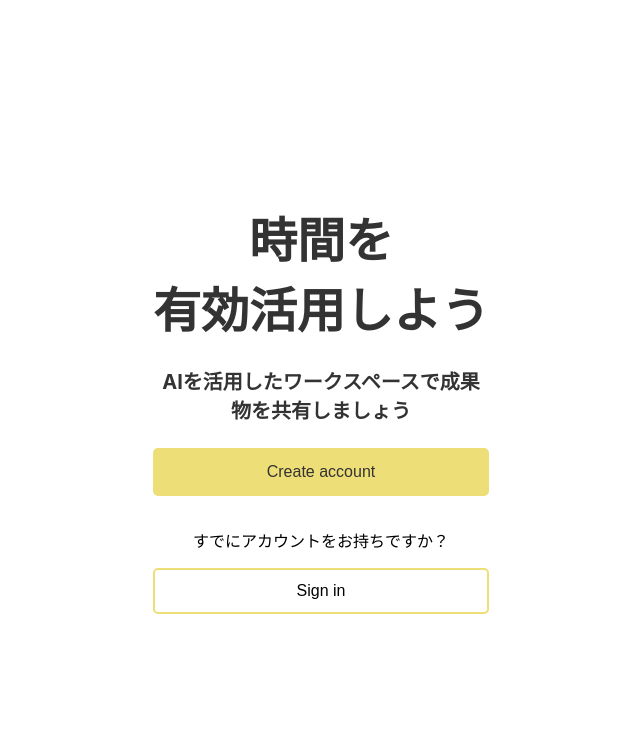
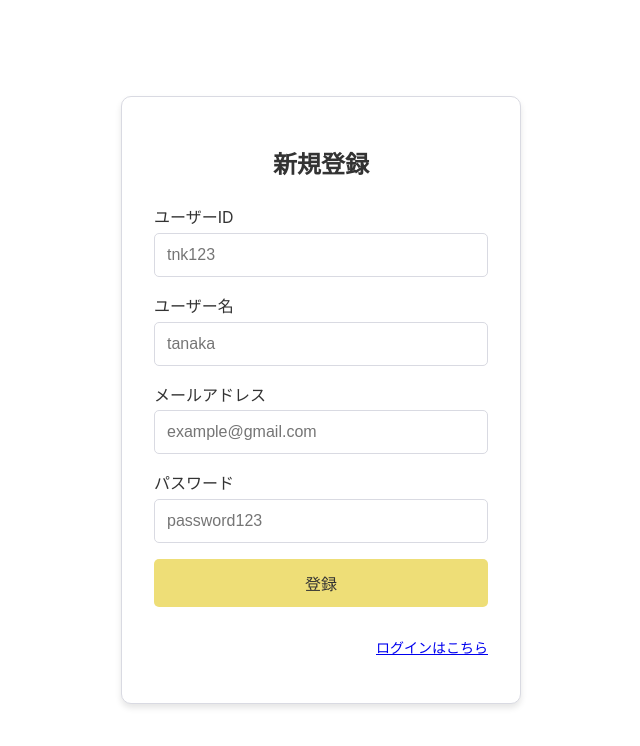
Before and after one commit to HwaI12/task-management-app, a React (Create React App) app in the folder frontend/: page /Signup in a window 1280 px wide. Before the commit this address led to /. Shown: the top 746 px of the page, without its empty margins (319-959 px from the left). Built offline with nearby package versions, Linux system fonts and the light colour scheme.

Commit message:
chore: Update navigation to use "/Signin" instead of "/login"

```diff
--- a/frontend/public/index.html
+++ b/frontend/public/index.html
@@ -2,7 +2,7 @@
 <html lang="en">
   <head>
     <meta charset="utf-8" />
-    <link rel="icon" href="%PUBLIC_URL%/favicon.ico" />
+    <link rel="icon" href="%PUBLIC_URL%/T.ico" />
     <meta name="viewport" content="width=device-width, initial-scale=1" />
     <meta name="theme-color" content="#000000" />
     <meta
@@ -24,7 +24,7 @@
       work correctly both with client-side routing and a non-root public URL.
       Learn how to configure a non-root public URL by running `npm run build`.
     -->
-    <title>React App</title>
+    <title>TaskPal</title>
   </head>
   <body>
     <noscript>You need to enable JavaScript to run this app.</noscript>
--- a/frontend/src/App.tsx
+++ b/frontend/src/App.tsx
@@ -2,8 +2,8 @@ import React from 'react';
 import './App.css';
 import { BrowserRouter as Router, Route, Routes, Navigate } from 'react-router-dom';
 import Taskmanagement from './components/Taskmanagement';
-import Register from './handlers/Register';
-import Login from './handlers/Login';
+import Signup from './handlers/Signup';
+import Signin from './handlers/Signin';
 import DeleteAccount from './handlers/DeleteAccount';
 import Home from './components/Home';
 import Logout from './handlers/Logout';
@@ -15,8 +15,8 @@ const App: React.FC = () => {
       <Router>
         <Routes>
           <Route path="/" element={<Taskmanagement />} />
-          <Route path="/register" element={<Register />} />
-          <Route path="/login" element={<Login />} />
+          <Route path="/Signup" element={<Signup />} />
+          <Route path="/Signin" element={<Signin />} />
           <Route path="/delete" element={<DeleteAccount />} />
           <Route path="/home" element={
                     <AuthGuard>
--- a/frontend/src/components/AuthGuard.tsx
+++ b/frontend/src/components/AuthGuard.tsx
@@ -13,7 +13,7 @@ interface AuthGuardProps {
 
 const AuthGuard: React.FC<AuthGuardProps> = ({ children }) => {
     if (!isAuthenticated()) {
-        return <Navigate to="/login" replace />;
+        return <Navigate to="/Signin" replace />;
     }
 
     return <>{children}</>;
--- a/frontend/src/components/Home.tsx
+++ b/frontend/src/components/Home.tsx
@@ -11,7 +11,7 @@ const Home: React.FC = () => {
     // Check authentication status
     if (!isAuthenticated()) {
         // If not authenticated, redirect to /login
-        return <Navigate to="/login" replace />;
+        return <Navigate to="/Signin" replace />;
     }
 
     // If authenticated, render the Home component
--- a/frontend/src/components/Profile.tsx
+++ b/frontend/src/components/Profile.tsx
@@ -14,7 +14,7 @@ const Profile: React.FC = () => {
     // Check authentication status
     if (!isAuthenticated()) {
         // If not authenticated, redirect to /login
-        return <Navigate to="/login" replace />;
+        return <Navigate to="/Signin" replace />;
     }
 
     // If authenticated, render the Profile component
--- a/frontend/src/components/Taskmanagement.tsx
+++ b/frontend/src/components/Taskmanagement.tsx
@@ -8,11 +8,11 @@ const TaskManagement: React.FC = () => {
     const navigate = useNavigate();
 
     const handleCreateAccount = () => {
-        navigate('/register');
+        navigate('/Signup');
     };
 
     const handleSignIn = () => {
-        navigate('/login');
+        navigate('/Signin');
     };
 
     return (
--- a/frontend/src/handlers/DeleteAccount.tsx
+++ b/frontend/src/handlers/DeleteAccount.tsx
@@ -85,8 +85,8 @@ const DeleteAccount: React.FC = () => {
     };
 
     if (!isAuthenticated()) {
-        // If not authenticated, redirect to /login
-        return <Navigate to="/login" replace />;
+        // If not authenticated, redirect to /Signin
+        return <Navigate to="/Signin" replace />;
     }
 
     return (
--- a/frontend/src/handlers/Logout.tsx
+++ b/frontend/src/handlers/Logout.tsx
@@ -8,7 +8,7 @@ const Logout: React.FC = () => {
 
     useEffect(() => {
         localStorage.removeItem('authToken');
-        navigate('/login');
+        navigate('/Signin');
     }, [navigate]);
 
     return (
--- a/frontend/src/handlers/Register.tsx
+++ b/frontend/src/handlers/Signin.tsx
@@ -8,10 +8,8 @@ const isAuthenticated = (): boolean => {
     return localStorage.getItem('authToken') !== null;
 };
 
-const Register: React.FC = () => {
-    const [user_id, setUserId] = useState('');
-    const [username, setUsername] = useState('');
-    const [email, setEmail] = useState('');
+const Signin: React.FC = () => {
+    const [user_id, setUser_id] = useState('');
     const [password, setPassword] = useState('');
     const [errorMessage, setErrorMessage] = useState('');
     const navigate = useNavigate();
@@ -26,77 +24,57 @@ const Register: React.FC = () => {
         e.preventDefault();
         setErrorMessage('');
         try {
-            const response = await axios.post('http://localhost:8000/register', {
-                user_id,
-                username,
-                email,
-                password_hash: password,
-            });
-
-            console.log('Resister successful:', response.data);
+            const response = await axios.post(
+                'http://localhost:8000/login',
+                { user_id, password },
+                { withCredentials: true }
+            );
+            console.log('Signin successful:', response.data);
             localStorage.setItem('authToken', response.data.token);
             navigate('/home');
         } catch (error) {
             if (axios.isAxiosError(error)) {
-                console.error('Register error:', error.response?.data || error.message);
-                setErrorMessage(error.response?.data?.message || '登録に失敗しました。');
+                console.error('Signin error:', error.response?.data || error.message);
+                setErrorMessage(error.response?.data?.message || 'ログインに失敗しました。');
             } else {
                 console.error('Unexpected error:', error);
                 setErrorMessage('予期せぬエラーが発生しました。');
             }
         }
-    }
+    };
 
     return (
         <Container>
             <Form>
-                <Title>新規登録</Title>
-                {errorMessage && <div style={{ color: 'red' }}>{errorMessage}</div>}
+                <Title>ログイン</Title>
+                {errorMessage && <div style={{ color: 'red', marginBottom: '1rem' }}>{errorMessage}</div>}
                 <form onSubmit={handleSubmit}>
                     <Label htmlFor="user_id">ユーザーID</Label>
                     <Input
                         id="user_id"
                         type="text"
-                        placeholder="tnk123"
+                        placeholder="ユーザーIDを入力してください"
                         value={user_id}
-                        onChange={(e) => setUserId(e.target.value)}
-                        required
-                    />
-                    <Label htmlFor="username">ユーザー名</Label>
-                    <Input
-                        id="username"
-                        type="text"
-                        placeholder="tanaka"
-                        value={username}
-                        onChange={(e) => setUsername(e.target.value)}
-                        required
-                    />
-                    <Label htmlFor="password">メールアドレス</Label>
-                    <Input
-                        id="email"
-                        type="email"
-                        placeholder="example@gmail.com"
-                        value={email}
-                        onChange={(e) => setEmail(e.target.value)}
+                        onChange={(e) => setUser_id(e.target.value)}
                         required
                     />
                     <Label htmlFor="password">パスワード</Label>
                     <Input
                         id="password"
                         type="password"
-                        placeholder="password123"
+                        placeholder="パスワードを入力してください"
                         value={password}
                         onChange={(e) => setPassword(e.target.value)}
                         required
                     />
-                    <Button type="submit">登録</Button>
+                    <Button type="submit">ログイン</Button>
                 </form>
                 <LinkText>
-                    <Link to="/login">ログインはこちら</Link>
+                    <Link to="/Signup">会員登録はこちら</Link>
                 </LinkText>
             </Form>
         </Container>
     );
 };
 
-export default Register;
+export default Signin;
--- a/frontend/src/handlers/Login.tsx
+++ b/frontend/src/handlers/Signup.tsx
@@ -8,8 +8,10 @@ const isAuthenticated = (): boolean => {
     return localStorage.getItem('authToken') !== null;
 };
 
-const Login: React.FC = () => {
-    const [user_id, setUser_id] = useState('');
+const Signup: React.FC = () => {
+    const [user_id, setUserId] = useState('');
+    const [username, setUsername] = useState('');
+    const [email, setEmail] = useState('');
     const [password, setPassword] = useState('');
     const [errorMessage, setErrorMessage] = useState('');
     const navigate = useNavigate();
@@ -24,57 +26,77 @@ const Login: React.FC = () => {
         e.preventDefault();
         setErrorMessage('');
         try {
-            const response = await axios.post(
-                'http://localhost:8000/login',
-                { user_id, password },
-                { withCredentials: true }
-            );
-            console.log('Login successful:', response.data);
+            const response = await axios.post('http://localhost:8000/register', {
+                user_id,
+                username,
+                email,
+                password_hash: password,
+            });
+
+            console.log('Resister successful:', response.data);
             localStorage.setItem('authToken', response.data.token);
             navigate('/home');
         } catch (error) {
             if (axios.isAxiosError(error)) {
-                console.error('Login error:', error.response?.data || error.message);
-                setErrorMessage(error.response?.data?.message || 'ログインに失敗しました。');
+                console.error('Signup error:', error.response?.data || error.message);
+                setErrorMessage(error.response?.data?.message || '登録に失敗しました。');
             } else {
                 console.error('Unexpected error:', error);
                 setErrorMessage('予期せぬエラーが発生しました。');
             }
         }
-    };
+    }
 
     return (
         <Container>
             <Form>
-                <Title>ログイン</Title>
-                {errorMessage && <div style={{ color: 'red', marginBottom: '1rem' }}>{errorMessage}</div>}
+                <Title>新規登録</Title>
+                {errorMessage && <div style={{ color: 'red' }}>{errorMessage}</div>}
                 <form onSubmit={handleSubmit}>
                     <Label htmlFor="user_id">ユーザーID</Label>
                     <Input
                         id="user_id"
                         type="text"
-                        placeholder="ユーザーIDを入力してください"
+                        placeholder="tnk123"
                         value={user_id}
-                        onChange={(e) => setUser_id(e.target.value)}
+                        onChange={(e) => setUserId(e.target.value)}
+                        required
+                    />
+                    <Label htmlFor="username">ユーザー名</Label>
+                    <Input
+                        id="username"
+                        type="text"
+                        placeholder="tanaka"
+                        value={username}
+                        onChange={(e) => setUsername(e.target.value)}
+                        required
+                    />
+                    <Label htmlFor="password">メールアドレス</Label>
+                    <Input
+                        id="email"
+                        type="email"
+                        placeholder="example@gmail.com"
+                        value={email}
+                        onChange={(e) => setEmail(e.target.value)}
                         required
                     />
                     <Label htmlFor="password">パスワード</Label>
                     <Input
                         id="password"
                         type="password"
-                        placeholder="パスワードを入力してください"
+                        placeholder="password123"
                         value={password}
                         onChange={(e) => setPassword(e.target.value)}
                         required
                     />
-                    <Button type="submit">ログイン</Button>
+                    <Button type="submit">登録</Button>
                 </form>
                 <LinkText>
-                    <Link to="/register">会員登録はこちら</Link>
+                    <Link to="/Signin">ログインはこちら</Link>
                 </LinkText>
             </Form>
         </Container>
     );
 };
 
-export default Login;
+export default Signup;
```
Also changed, not shown: frontend/public/T.png (added), 1 other file (tests, documents, lock files or other folders).
